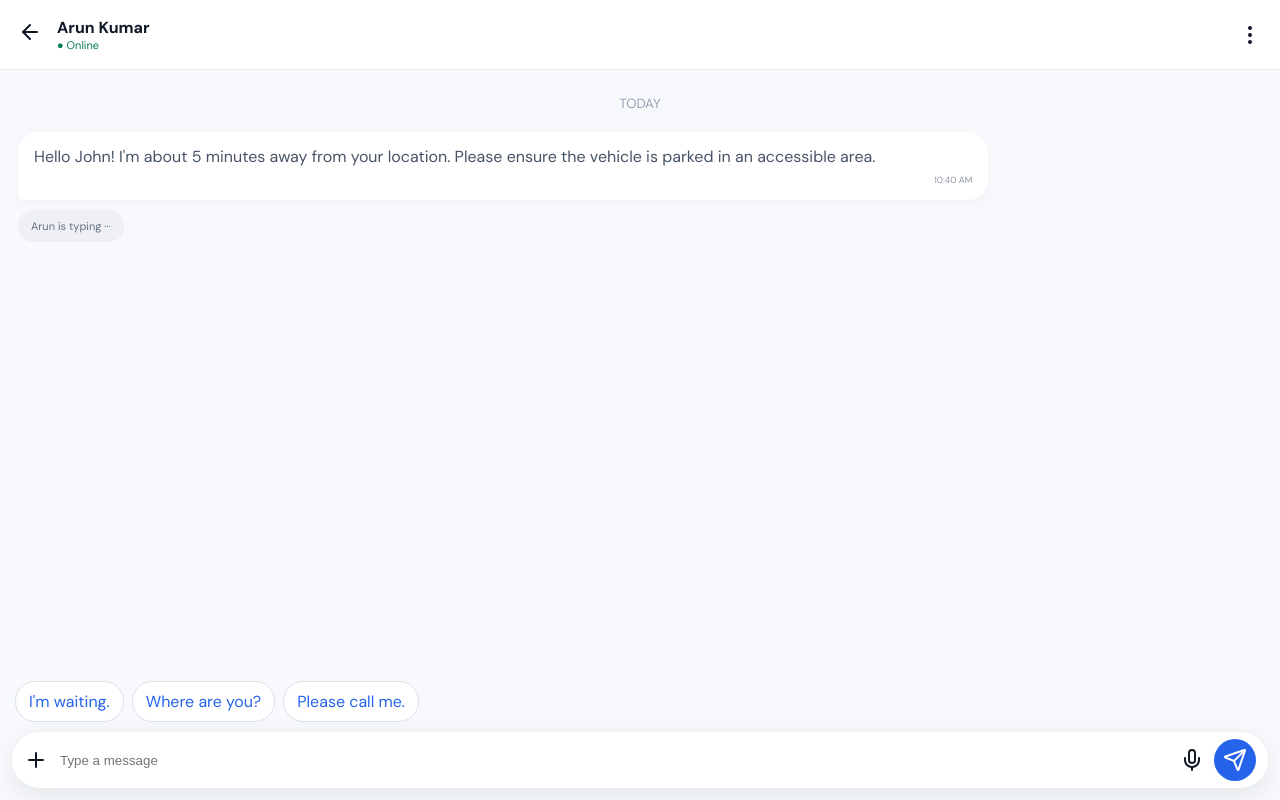
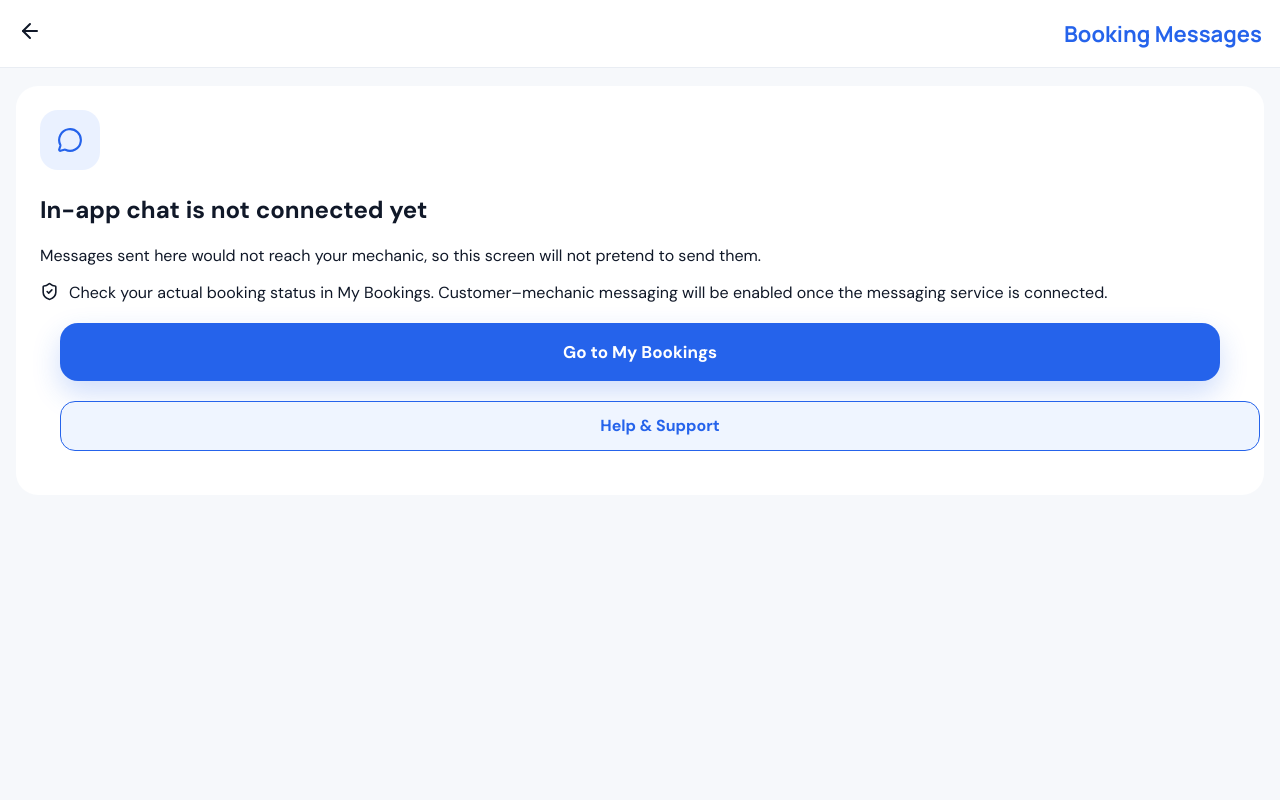
Before and after one commit to Enayatalibarkaat/MechanicGo, a Next.js app: page /chat in a window 1280 px wide. Built offline with nearby package versions, Linux system fonts and the light colour scheme.

Commit message:
Replace local-only chat demo with clear integration state

```diff
--- a/app/chat/page.tsx
+++ b/app/chat/page.tsx
@@ -1 +1,7 @@
-"use client";import {ArrowLeft,Plus,Mic,Send,MoreVertical} from "lucide-react";import {useState} from "react";export default function Chat(){const[m,setM]=useState("");const[msgs,setMsgs]=useState(["Hello John! I'm about 5 minutes away from your location. Please ensure the vehicle is parked in an accessible area."]);return <main className="chatPage"><header><a href="/tracking"><ArrowLeft/></a><div><b>Arun Kumar</b><span>● Online</span></div><MoreVertical/></header><div className="chatBody"><small>TODAY</small>{msgs.map((x,i)=><div className={i%2?"bubble mine":"bubble"} key={i}>{x}<em>10:4{i} AM</em></div>)}<div className="typing">Arun is typing ···</div></div><div className="quickReplies"><button onClick={()=>setM("I'm waiting.")}>I'm waiting.</button><button onClick={()=>setM("Where are you?")}>Where are you?</button><button onClick={()=>setM("Please call me.")}>Please call me.</button></div><form className="chatInput" onSubmit={e=>{e.preventDefault();if(m.trim()){setMsgs([...msgs,m]);setM("")}}}><Plus/><input value={m} onChange={e=>setM(e.target.value)} placeholder="Type a message"/><Mic/><button><Send/></button></form></main>}
+"use client";
+import {useEffect} from "react";
+import {ArrowLeft,MessageCircle,ShieldCheck} from "lucide-react";
+export default function Chat(){
+ useEffect(()=>{},[]);
+ return <main className="appPage"><header className="pageHeader"><a href="/bookings" aria-label="Back to bookings"><ArrowLeft/></a><h1>Booking Messages</h1></header><section className="formCard" style={{padding:24}}><div className="setupIcon"><MessageCircle size={26}/></div><h2>In-app chat is not connected yet</h2><p>Messages sent here would not reach your mechanic, so this screen will not pretend to send them.</p><div style={{display:"flex",gap:10,alignItems:"flex-start",marginTop:16}}><ShieldCheck size={19}/><span>Check your actual booking status in My Bookings. Customer–mechanic messaging will be enabled once the messaging service is connected.</span></div><a className="primaryWide" href="/bookings">Go to My Bookings</a><a className="secondaryWide" href="/support">Help & Support</a></section></main>;
+}
```
